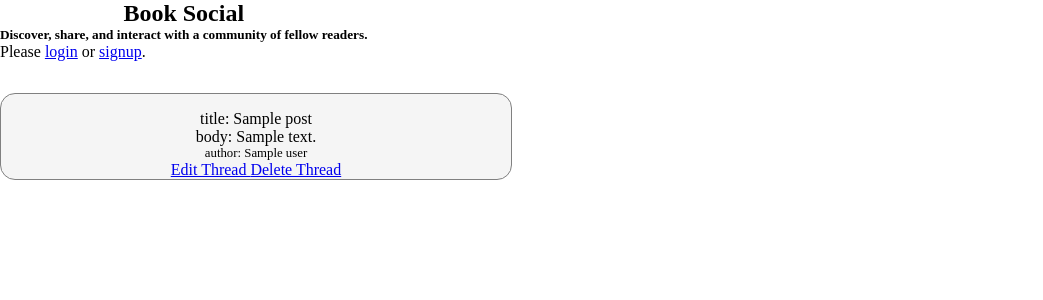
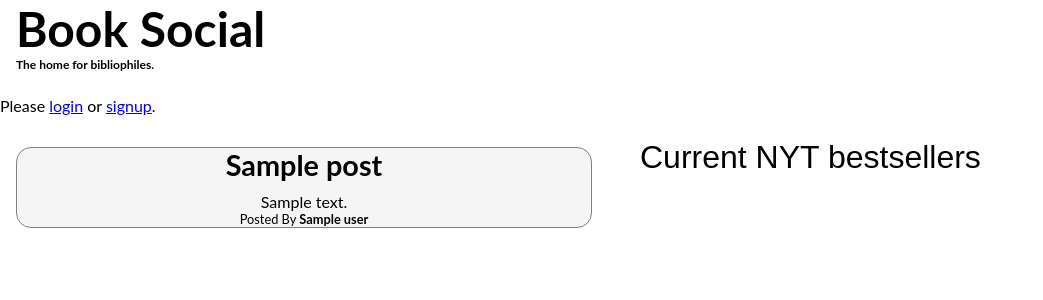
Before and after one commit to jmgraham5/booksocial, a Django app: template templates/home.html in a window 1280 px wide. Shown: the top 300 px of the page, without its empty margins (0-1043 px from the left). Run offline with Django 4.2, Linux system fonts and the light colour scheme; tables that the repository leaves empty hold one stand-in row (values such as "Sample post"); the template is opened without the code that fills it: values that come from a table or form of the project are taken from there, most other values are stand-ins (such as "Sample title", 1, 10 or a date in 2020).

Commit message:
finishing up

```diff
--- a/static/app.js
+++ b/static/app.js
@@ -3,20 +3,25 @@ const app = Vue.createApp({
     data(){
         return {
             csrfToken: '',
-            counter: 0
-        },
-        axios({
-            method: 'GET',
-            url: 'https://www.googleapis.com/books/v1',
-            headers: {
-                key : "AIzaSyD6Kae-WT53nONZryAncj-oJEUf5ZWy5ms"
-            }
-        }).then((response) => {
-            console.log(response.data)
-        })
+            counter: 0,
+            search: '',
+            list: []
+        }
+
     },
     methods: {
 
+    },
+    beforeMount(){
+        axios({
+            method: 'GET',
+            url: "https://api.nytimes.com/svc/books/v3/lists/current/hardcover-fiction.json?api-key=A39vwwnDvytjcGqAVUsfwQZ9x9nbLKDZ",
+            headers: "Accept: application/json"
+        }).then((response) => {
+            let current = response.data.results
+            this.list = current['books']
+            console.log(this.list)
+        })
     },
     mounted(){
        this.csrfToken = document.querySelector("input[name=csrfmiddlewaretoken]").value
--- a/static/home.css
+++ b/static/home.css
@@ -2,38 +2,57 @@
     padding: 0;
     margin: 0;
     box-sizing: border-box;
+    font-family: lato;
 }
 
-nav {
+#navbar {
     display: flex;
-    text-align: center;
-    background-color: white;
+    width: 100vw;
+    height: 6rem;
+    justify-content: space-between;
 }
 
-body {
-    background-color: white;
+.primary {
+    font-size: 3rem;
+    font-weight: bold;
+    text-align: left;
+    padding-left: 1rem;
 }
+
+.intro {
+    font-size: 0.75rem;
+    text-align: left;
+    padding-left: 1rem;
+}
+
+.userinfo {
+    display: flex;
+    padding-right: 2rem;
+    flex-direction: column;
+}
+
+.searchbar {
+    padding-top: 1rem;
+    padding-right: 1rem;
+}
+.welcome {
+    padding-top: 1rem;
+    text-align: right;
+}
+
 .thread {
-    display: flex;
     padding-top: 1rem;
-    flex-direction: column;
-    justify-content: center;
+    flex-direction: column-reverse;
+    padding-left: 1rem;
 }
 
 .post {
     background-color: whitesmoke;
-    width: 40vw;
+    width: 45vw;
     margin-top: 1rem;
-    padding-top: 1rem;
     text-align: center;
     border: 1px solid grey;
     border-radius: 15px;
-}
-
-.like {
-    font-size: .8rem;
-    padding-left: 1rem;
-    text-align: center;
 }
 
 .user {
@@ -42,5 +61,62 @@ body {
 }
 
 .body {
+    padding-top: 0.6rem;
     font-size: 1rem;
 }
+
+.main {
+    font-size: 1.8rem;
+    font-weight: bold;
+}
+
+.use {
+    font-weight: bold;
+}
+
+.edit {
+    font-size: small;
+}
+
+
+.delete {
+    font-size: small;
+}
+
+.best {
+    font-size: 2rem;
+    font-family: Arial, Helvetica, sans-serif;
+}
+
+a:link{
+    color:blue;
+  }
+  a:visited{
+    color:blue;
+  }
+  a:active{
+    color: blue;
+  }
+
+.frontEnd {
+    display: flex;
+    justify-content: space-between;
+}
+
+.bestsellers {
+    padding-top: 1.5rem;
+    width: 50vw;
+}
+
+.booklist {
+    padding-top: 1rem;
+}
+
+.bookTitle {
+    font-weight: bold;
+    font-size: 1rem;
+}
+
+.bookAuthor {
+    font-style: italic;
+}
--- a/templates/base.html
+++ b/templates/base.html
@@ -4,6 +4,7 @@
 <html lang="en" dir="ltr">
   <head>
     <meta charset="utf-8">
+    <link rel="stylesheet" href="/static/home.css">
 
     <title>Book Social</title>
   </head>
@@ -11,19 +12,16 @@
   {% csrf_token %}
   <div id="app">
 
-    <nav>
+    <nav id='navbar'>
       <div>
         <h1 class='primary'>Book Social</h1>
-        <h5>Discover, share, and interact with a community of fellow readers.</h5>
+        <h5 class='intro'>The home for bibliophiles.</h5>
       </div>
-      <div>
+      <div class='userinfo'>
         {% if user.is_authenticated %}
-        <p>Welcome, <span><a href="{% url 'users:profile' user.username %}">{{user.username}}</a></span></p>
-          <a href="{% url 'threads:new' %}">New Thread</a>
-          <a href="{% url 'logout' %}">Logout</a>
-
+        <p class='welcome'>Welcome, <span><a href="{% url 'users:profile' user.username %}">{{user.username}}</a></span></p>
+        <a class='logoutLink' href="{% url 'logout' %}">Logout</a>
         {% endif %}
-
       </div>
     </nav>
 
--- a/templates/home.html
+++ b/templates/home.html
@@ -1,6 +1,6 @@
 {% extends 'base.html' %}
 {% block content %}
-<link rel="stylesheet" href="/static/home.css">
+
 
 
 {% if user.is_authenticated == False%}
@@ -8,23 +8,29 @@
 {% endif %}
 
 
+  <div class='new'>
+    {% if user.is_authenticated%}
+    <a href="{% url 'threads:new' %}">New Thread</a>
+    {% endif %}
+  </div>
+  <main class='frontEnd'>
     <div class='thread'>
       {% for post in object_list %}
 
         <div class="post">
           <p class='main'>
-          title: {{post.title}}
+            {{post.title}}
           </p>
           <p class='body'>
-        body: {{post.body}}
+          {{post.body}}
         </p>
           <p class='user'>
-          author: {{post.user}}
+            Posted By <span class='use'>{{post.user}}</span>
           </p>
-        {% if threads.user.username == users.username %}
-          <a href="{% url 'threads:edit' post.pk %}">Edit Thread
+          {% if user.id == post.user.id %}
+            <a class='edit' href="{% url 'threads:edit' post.pk %}">Edit Thread
             </a>
-          <a href="{% url 'threads:delete' post.pk %}">Delete Thread
+            <a class='delete' href="{% url 'threads:delete' post.pk %}">Delete Thread
             </a>
           {% endif %}
 
@@ -32,6 +38,15 @@
 
       {% endfor %}
     </div>
+    <div class="bestsellers">
+      <article class='best'>Current NYT bestsellers</article>
+        <div class='booklist' v-for="book in list">
+          <p class='bookTitle'>[[book.title]]</p>
+          <p class='bookAuthor'>by [[book.author]]</p>
+          <p class='desc'>[[book.description]]</p>
+        </div>
+    </div>
+  </main>
 
 
 {% endblock %}
```
Also changed, not shown: db.sqlite3, static/login.css (deleted). Lines whose indentation alone changed are shown as unchanged.
